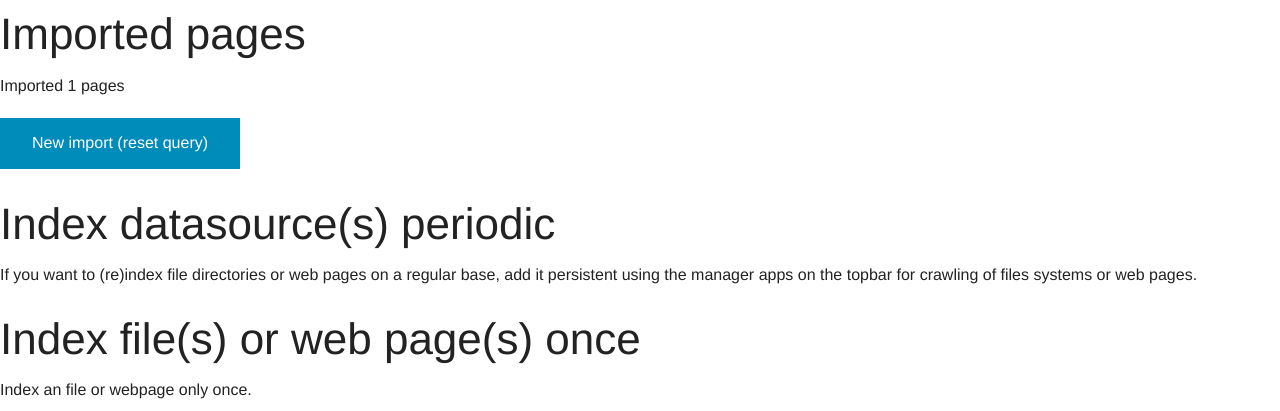
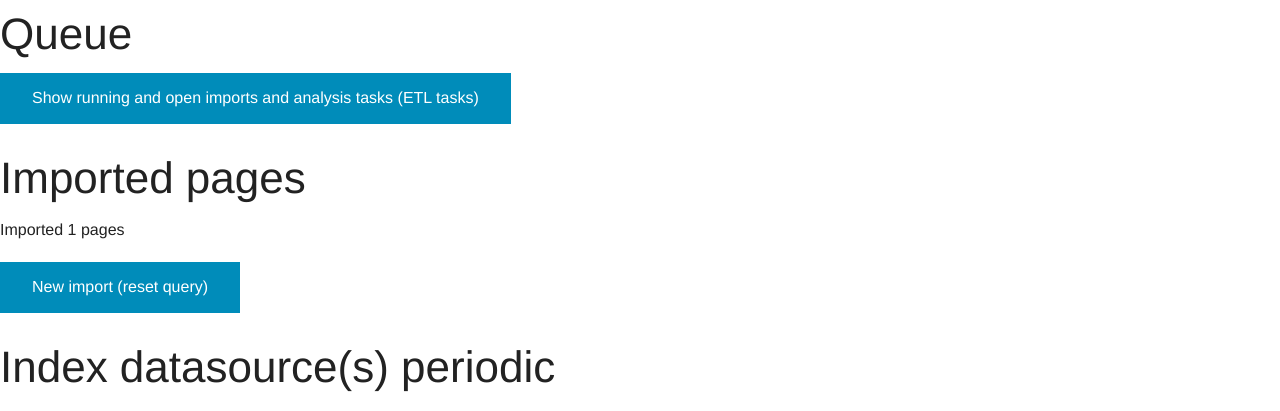
Before and after one commit to opensemanticsearch/open-semantic-search-apps, a Django app: template src/datasources/templates/datasources.html in a window 1280 px wide. Shown: the part 45-456 px from the top of the page. Run offline with Django 3.2, Linux system fonts and the light colour scheme; the template is opened without the code that fills it: most values are stand-ins (such as "Sample title", 1, 10 or a date in 2020); form fields are guessed from the names that the template uses.

Commit message:
Datasources: Link to queue status UI (Flower)

```diff
--- a/src/datasources/templates/datasources.html
+++ b/src/datasources/templates/datasources.html
@@ -3,7 +3,9 @@
 
 {% block content %}
 
+<h1>Queue</h1>
 
+<a class="button" href="http://localhost:5555/tasks">Show running and open imports and analysis tasks (ETL tasks)</a>
 
 {% if error_messages %}
 <h1>Errors</h1>
```
